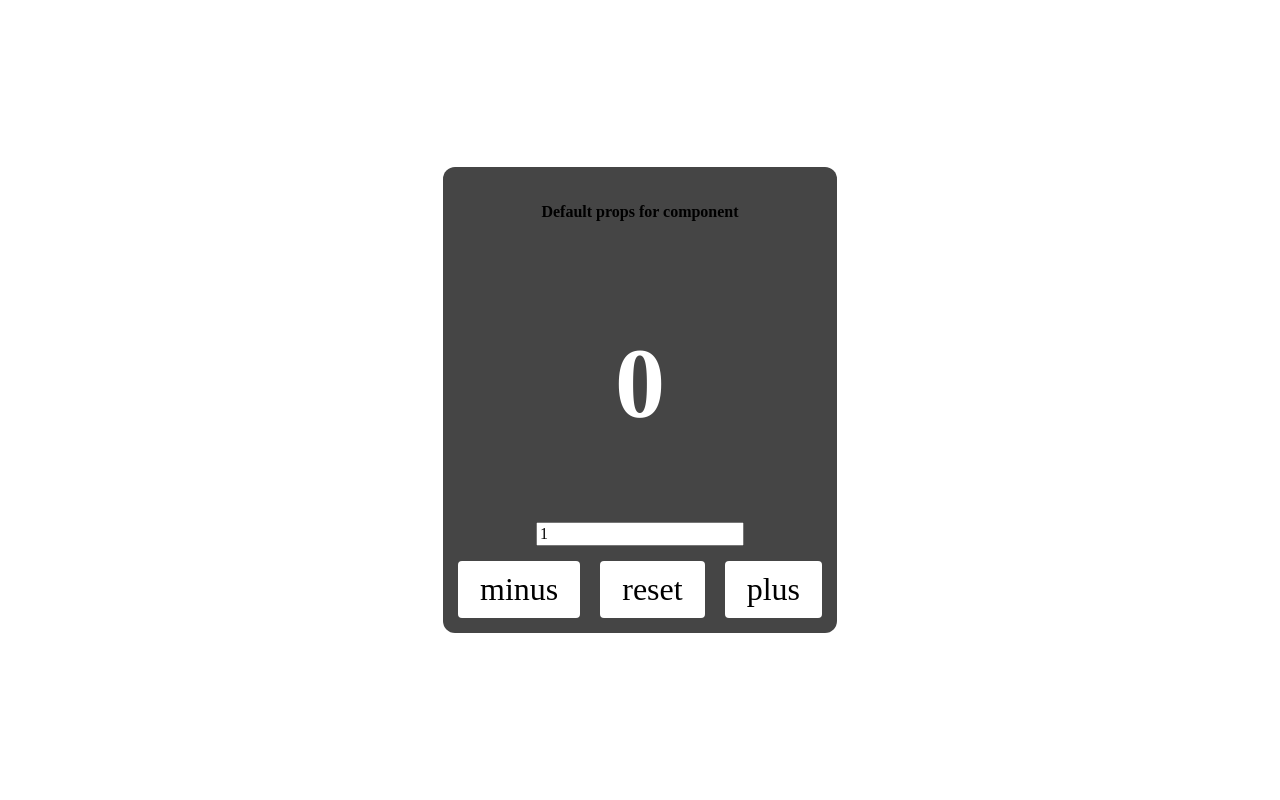
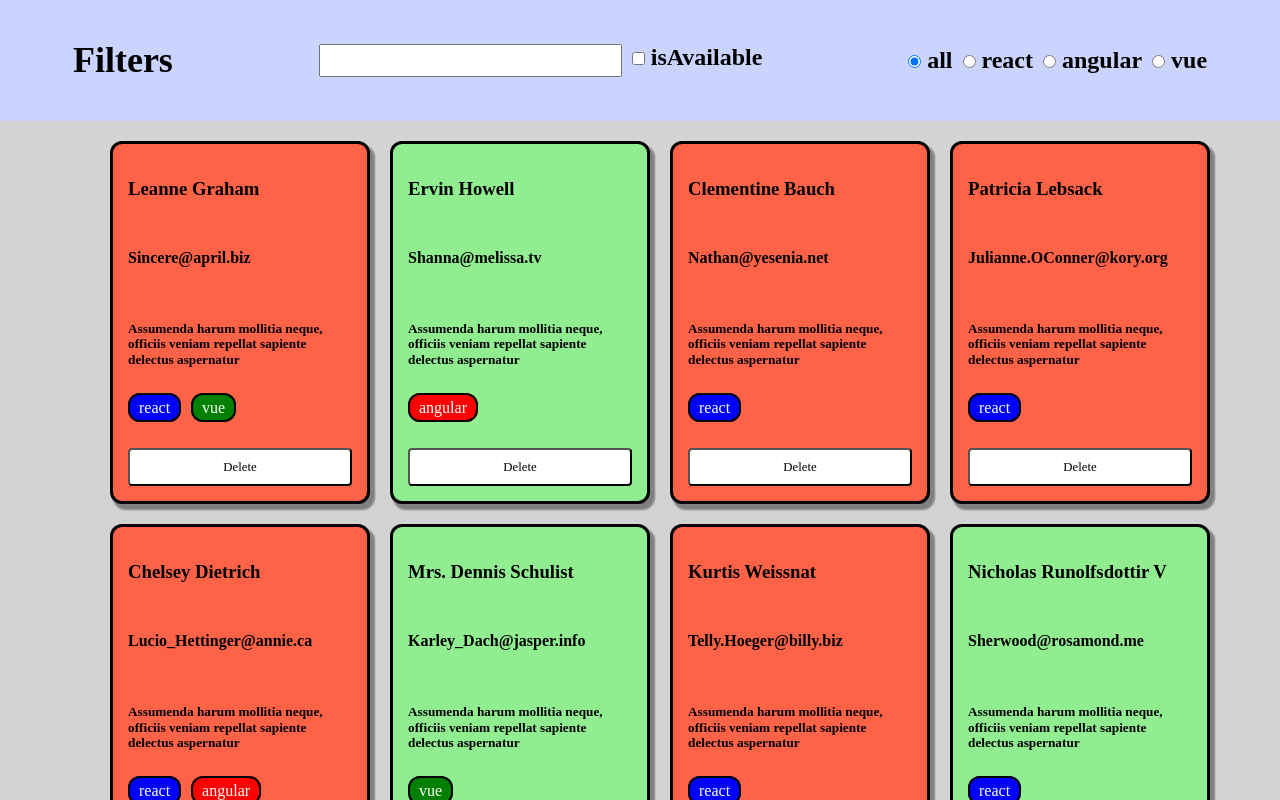
Before and after one commit to irapanch/React-Example, a React (Create React App) app: page / in a window 1280 px wide. Shown: the top 800 px of the page. Built offline with nearby package versions, Linux system fonts and the light colour scheme.

Commit message:
localStorage

```diff
--- a/src/App.js
+++ b/src/App.js
@@ -1,22 +1,19 @@
 import React from "react";
-import { Counter } from "./components/Counter/Counter.jsx";
+// import { Counter } from "./components/Counter/Counter.jsx";
 // import { FlexContainer } from "./components/Counter/Counter.styled";
 // import RegisterForm from "./components/RegisterForm/RegisterForm";
-import { StyledFlex } from "./styledComponents/StyledFlex";
+// import { StyledFlex } from "./styledComponents/StyledFlex";
 
 // import LoginFormik from "./components/Login/LoginFormik";
 // import LoginHookForm from "./components/Login/LoginHookForm";
-// import { Employee } from "./components/Employees/Employee";
+import { Employee } from "./components/Employees/Employee";
 // import Login from "./components/Login/Login";
 // import { ColorPicker } from "./components/ColorPicker/ColorPicker";
 // import { TodoList } from "./components/TodoList/TodoList";
 
 const App = () => {
-  return (
-    <StyledFlex $center>
-      <Counter />
-    </StyledFlex>
-  );
+  // return <StyledFlex $center></StyledFlex>;
+  return <Employee />;
 };
 
 export default App;
--- a/src/components/Employees/Employee.jsx
+++ b/src/components/Employees/Employee.jsx
@@ -12,6 +12,20 @@ export class Employee extends Component {
     isAvailable: false, // ----------1 створили стан
     activeSkill: "all",
   };
+
+  componentDidMount() {
+    console.log("MOUNT");
+    const items = window.localStorage.getItem("USERS");
+    console.log(JSON.parse(items));
+    if (JSON.parse(items)?.length) {
+      this.setState({ users: JSON.parse(items) });
+    }
+  }
+  componentDidUpdate(prevProps, prevState) {
+    if (prevState.users !== this.state.users) {
+      window.localStorage.setItem("USERS", JSON.stringify(this.state.users));
+    }
+  }
 
   handleDeleteUser = (id) => {
     // const newUsers = this.state.users.filter((user) => user.id !== id);
```
